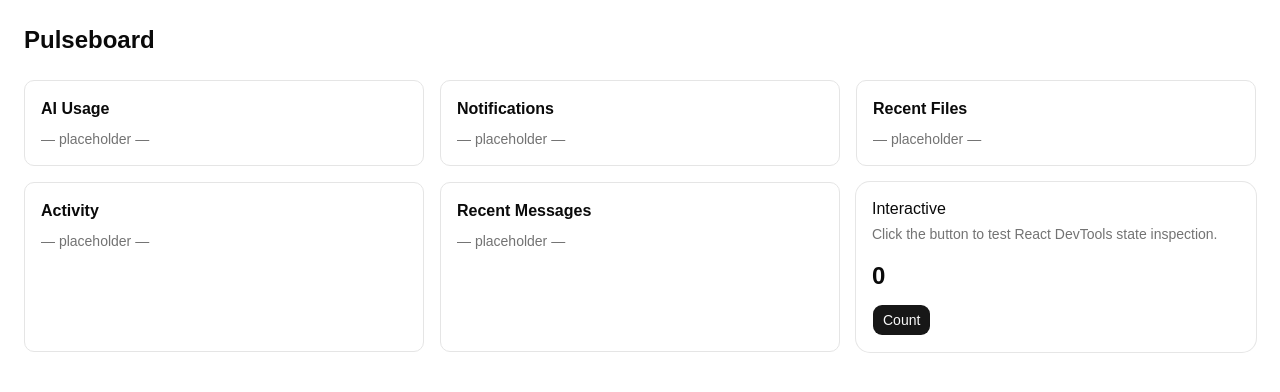
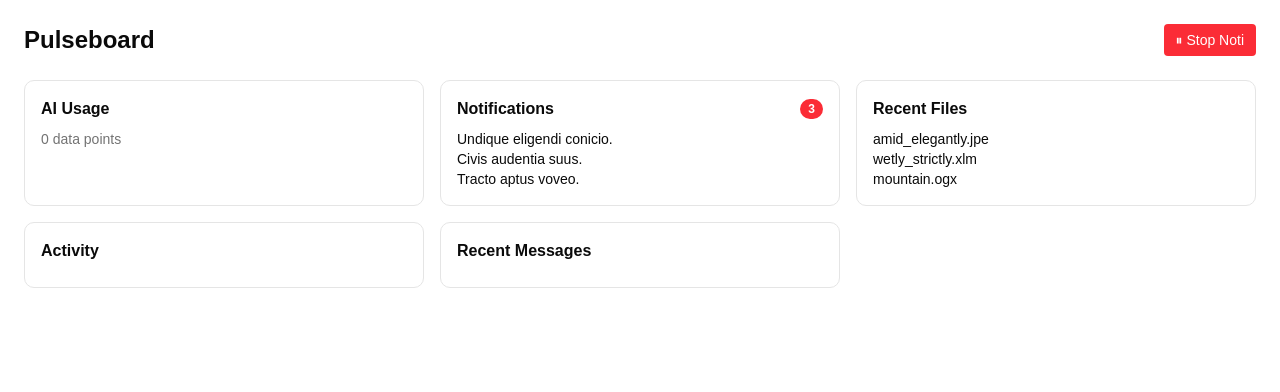
Before and after one commit to satoshiman/pulseboard, a React (Vite) app: page / in a window 1280 px wide. Shown: the top 392 px of the page. Built offline with nearby package versions, Linux system fonts and the light colour scheme.

Commit message:
feat(task1): broken context - causes 200+ re-renders

```diff
--- /dev/null
+++ b/src/contexts/AppContext.tsx
@@ -0,0 +1,60 @@
+// ❌ INTENTIONALLY BAD — Anti-pattern Giant Context for baseline measurement
+import { createContext, useState, useEffect } from "react";
+import type {
+  Notification,
+  Message,
+  FileItem,
+  AnalyticsDataPoint,
+  ActivityEvent,
+} from "@/shared/types";
+import {
+  generateFakeFiles,
+  generateFakeNotification,
+} from "@/mocks/data/generators";
+
+interface AppContextValue {
+  notifications: Notification[];
+  messages: Message[];
+  files: FileItem[];
+  analytics: AnalyticsDataPoint[];
+  activities: ActivityEvent[];
+  unreadCount: number;
+  paused: boolean;
+  togglePause: () => void;
+}
+
+export const AppContext = createContext<AppContextValue | null>(null);
+
+export function AppProvider({ children }: { children: React.ReactNode }) {
+  const [notifications, setNotifications] = useState<Notification[]>([]);
+  const [paused, setPaused] = useState(false);
+  const [messages] = useState<Message[]>([]);
+  const [files] = useState<FileItem[]>(() => generateFakeFiles(50_000));
+  const [analytics] = useState<AnalyticsDataPoint[]>([]);
+  const [activities] = useState<ActivityEvent[]>([]);
+
+  // Simulate realtime: push notification mỗi 500ms
+  useEffect(() => {
+    if (paused) return;
+    const interval = setInterval(() => {
+      setNotifications((prev) => [generateFakeNotification(), ...prev]);
+    }, 500);
+    return () => clearInterval(interval);
+  }, [paused]);
+
+  // ❌ Object mới mỗi render → tất cả consumer re-render
+  const value = {
+    notifications,
+    messages,
+    files,
+    analytics,
+    activities,
+    unreadCount: notifications.filter((n) => !n.read).length,
+    paused,
+    togglePause: () => setPaused((p) => !p),
+  };
+
+  return <AppContext.Provider value={value}>{children}</AppContext.Provider>;
+}
+
+export { useAppContext } from "./useAppContext";
--- /dev/null
+++ b/src/contexts/useAppContext.ts
@@ -0,0 +1,8 @@
+import { useContext } from "react";
+import { AppContext } from "./AppContext";
+
+export const useAppContext = () => {
+  const ctx = useContext(AppContext);
+  if (!ctx) throw new Error('useAppContext must be inside AppProvider');
+  return ctx;
+};
--- a/src/features/dashboard/ui/Dashboard.tsx
+++ b/src/features/dashboard/ui/Dashboard.tsx
@@ -1,55 +1,74 @@
-import { useState } from "react";
-
-import { Button } from "@/components/ui/button";
-import {
-  Card,
-  CardContent,
-  CardDescription,
-  CardHeader,
-  CardTitle,
-} from "@/components/ui/card";
+import { useAppContext } from "@/contexts/AppContext";
+import { NotificationBadge } from "@/features/notifications/ui/NotificationBadge";
 
 export function Dashboard() {
-  const [count, setCount] = useState(0);
+  const {
+    notifications,
+    messages,
+    files,
+    analytics,
+    activities,
+    paused,
+    togglePause,
+  } = useAppContext();
 
   return (
     <div className="p-6">
       <div className="flex items-center justify-between mb-6">
         <h1 className="text-2xl font-bold">Pulseboard</h1>
+        <button
+          onClick={togglePause}
+          className={`px-3 py-1.5 rounded text-sm font-medium transition-colors ${paused ? "bg-green-500 hover:bg-green-600 text-white" : "bg-red-500 hover:bg-red-600 text-white"}`}
+        >
+          {paused ? "▶ Resume Noti" : "⏸ Stop Noti"}
+        </button>
       </div>
       <div className="grid grid-cols-3 gap-4">
         <div className="border rounded-lg p-4">
           <h3 className="font-semibold mb-2">AI Usage</h3>
-          <p className="text-sm text-muted-foreground">— placeholder —</p>
+          <p className="text-sm text-muted-foreground">
+            {analytics.length} data points
+          </p>
         </div>
+
         <div className="border rounded-lg p-4">
-          <h3 className="font-semibold mb-2">Notifications</h3>
-          <p className="text-sm text-muted-foreground">— placeholder —</p>
+          <div className="flex justify-between items-center mb-2">
+            <h3 className="font-semibold">Notifications</h3>
+            <NotificationBadge />
+          </div>
+          {notifications.slice(0, 3).map((n) => (
+            <p key={n.id} className="text-sm truncate">
+              {n.title}
+            </p>
+          ))}
         </div>
+
         <div className="border rounded-lg p-4">
           <h3 className="font-semibold mb-2">Recent Files</h3>
-          <p className="text-sm text-muted-foreground">— placeholder —</p>
+          {files.slice(0, 3).map((f) => (
+            <p key={f.id} className="text-sm truncate">
+              {f.name}
+            </p>
+          ))}
         </div>
+
         <div className="border rounded-lg p-4">
           <h3 className="font-semibold mb-2">Activity</h3>
-          <p className="text-sm text-muted-foreground">— placeholder —</p>
+          {activities.slice(0, 3).map((a) => (
+            <p key={a.id} className="text-sm">
+              {a.action}
+            </p>
+          ))}
         </div>
+
         <div className="border rounded-lg p-4">
           <h3 className="font-semibold mb-2">Recent Messages</h3>
-          <p className="text-sm text-muted-foreground">— placeholder —</p>
+          {messages.slice(0, 3).map((m) => (
+            <p key={m.id} className="text-sm truncate">
+              {m.content}
+            </p>
+          ))}
         </div>
-        <Card>
-          <CardHeader>
-            <CardTitle>Interactive</CardTitle>
-            <CardDescription>
-              Click the button to test React DevTools state inspection.
-            </CardDescription>
-          </CardHeader>
-          <CardContent>
-            <p className="text-2xl font-bold mb-3">{count}</p>
-            <Button onClick={() => setCount((c) => c + 1)}>Count</Button>
-          </CardContent>
-        </Card>
       </div>
     </div>
   );
--- a/src/features/notifications/ui/NotificationBadge.tsx
+++ b/src/features/notifications/ui/NotificationBadge.tsx
@@ -1,7 +1,10 @@
-export function NotificationBadge({ count = 0 }: { count?: number }) {
+import { useAppContext } from '@/contexts/AppContext';
+
+export function NotificationBadge() {
+  const { unreadCount } = useAppContext();
   return (
     <span className="bg-red-500 text-white rounded-full px-2 py-0.5 text-xs font-semibold">
-      {count}
+      {unreadCount}
     </span>
   );
 }
--- a/src/main.tsx
+++ b/src/main.tsx
@@ -1,6 +1,7 @@
 import { StrictMode } from "react";
 import { createRoot } from "react-dom/client";
 import { Profiler } from "react";
+import { AppProvider } from "@/contexts/AppContext";
 import { Dashboard } from "@/features/dashboard/ui/Dashboard";
 import "./index.css";
 
@@ -12,7 +13,9 @@ function onRender(id: string, phase: string, actualDuration: number) {
 createRoot(document.getElementById("root")!).render(
   <StrictMode>
     <Profiler id="App" onRender={onRender}>
-      <Dashboard />
+      <AppProvider>
+        <Dashboard />
+      </AppProvider>
     </Profiler>
   </StrictMode>,
 );
```
